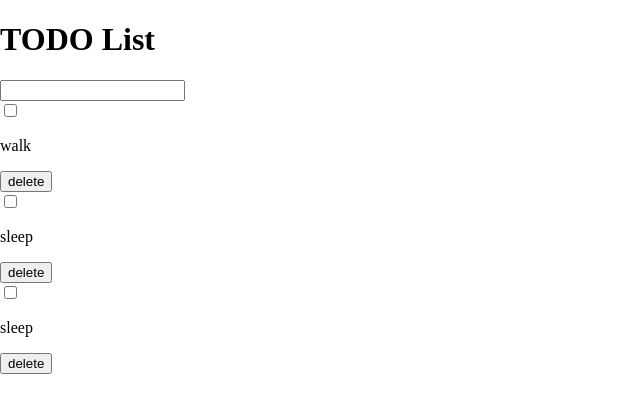
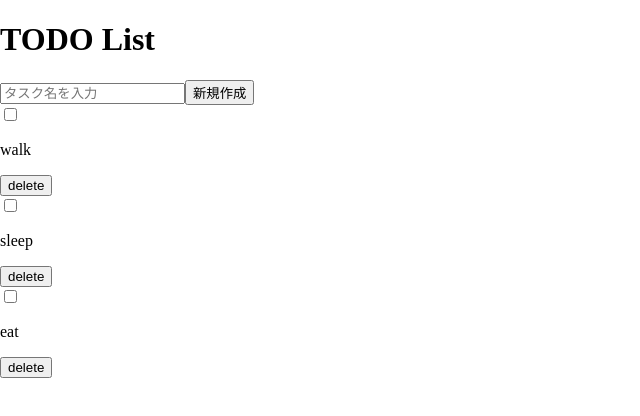
Before and after one commit to mizore-fu/react-todo, a React (Create React App) app in the folder app/: page / in a window 1280 px wide. Shown: the top 416 px of the page, without its empty margins (0-640 px from the left). Built offline with nearby package versions, Linux system fonts and the light colour scheme.

Commit message:
タスクの追加機能を作成

```diff
--- a/app/package.json
+++ b/app/package.json
@@ -14,6 +14,7 @@
     "react-dom": "^18.2.0",
     "react-scripts": "^5.0.1",
     "typescript": "^4.9.5",
+    "ulid": "^2.3.0",
     "web-vitals": "^2.1.4"
   },
   "scripts": {
--- a/app/src/App.tsx
+++ b/app/src/App.tsx
@@ -1,19 +1,29 @@
-import React from "react";
+import React, { useState } from "react";
+import { ulid } from "ulid";
 import { Form } from "./components/Form";
 import { Todo } from "./components/Todo";
 import { Task } from "./types";
 
-const tasks: Task[] = [
-  { id: "1", name: "walk", completed: false },
-  { id: "2", name: "sleep", completed: false },
-  { id: "3", name: "sleep", completed: false },
-];
+function App() {
+  const [tasks, setTasks] = useState<Task[]>([
+    { id: "taskid-1", name: "walk", completed: false },
+    { id: "taskid-2", name: "sleep", completed: false },
+    { id: "taskid-3", name: "eat", completed: false },
+  ]);
 
-function App() {
+  const addTask = (name: string) => {
+    const newTask: Task = {
+      id: `taskid-${ulid()}`,
+      name: name,
+      completed: false,
+    };
+    setTasks([...tasks, newTask]);
+  };
+
   return (
     <div className="App">
       <h1>TODO List</h1>
-      <Form />
+      <Form addTask={addTask} />
       <div>
         {tasks.map((task: Task) => {
           return (
--- a/app/src/components/Form.tsx
+++ b/app/src/components/Form.tsx
@@ -1,9 +1,33 @@
-import React from "react";
+import React, { FC, useState } from "react";
 
-export const Form = () => {
+type Props = {
+  addTask: (name: string) => void;
+};
+
+export const Form: FC<Props> = ({ addTask }) => {
+  const [name, setName] = useState<string>("");
+
+  const handleSubmit = (e: React.FormEvent<HTMLFormElement>) => {
+    e.preventDefault();
+    addTask(name);
+    setName("");
+  };
+
+  const handleChange = (e: React.ChangeEvent<HTMLInputElement>) => {
+    setName(e.target.value);
+  };
+
   return (
     <div>
-      <input type="text" />
+      <form onSubmit={handleSubmit}>
+        <input
+          type="text"
+          value={name}
+          placeholder="タスク名を入力"
+          onChange={handleChange}
+        />
+        <button type="submit">新規作成</button>
+      </form>
     </div>
   );
 };
```
Also changed, not shown: 1 other file (tests, documents, lock files or other folders).
